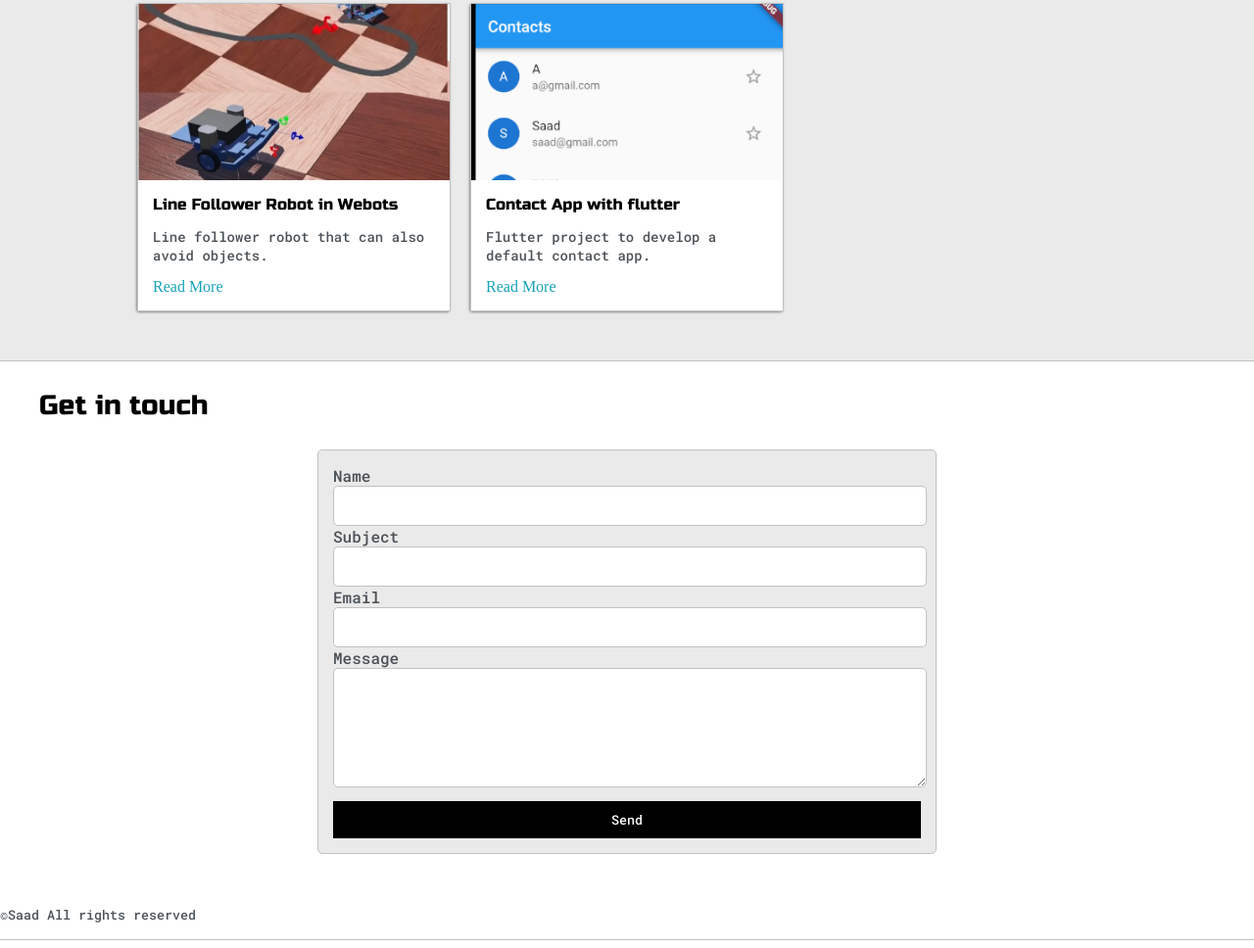
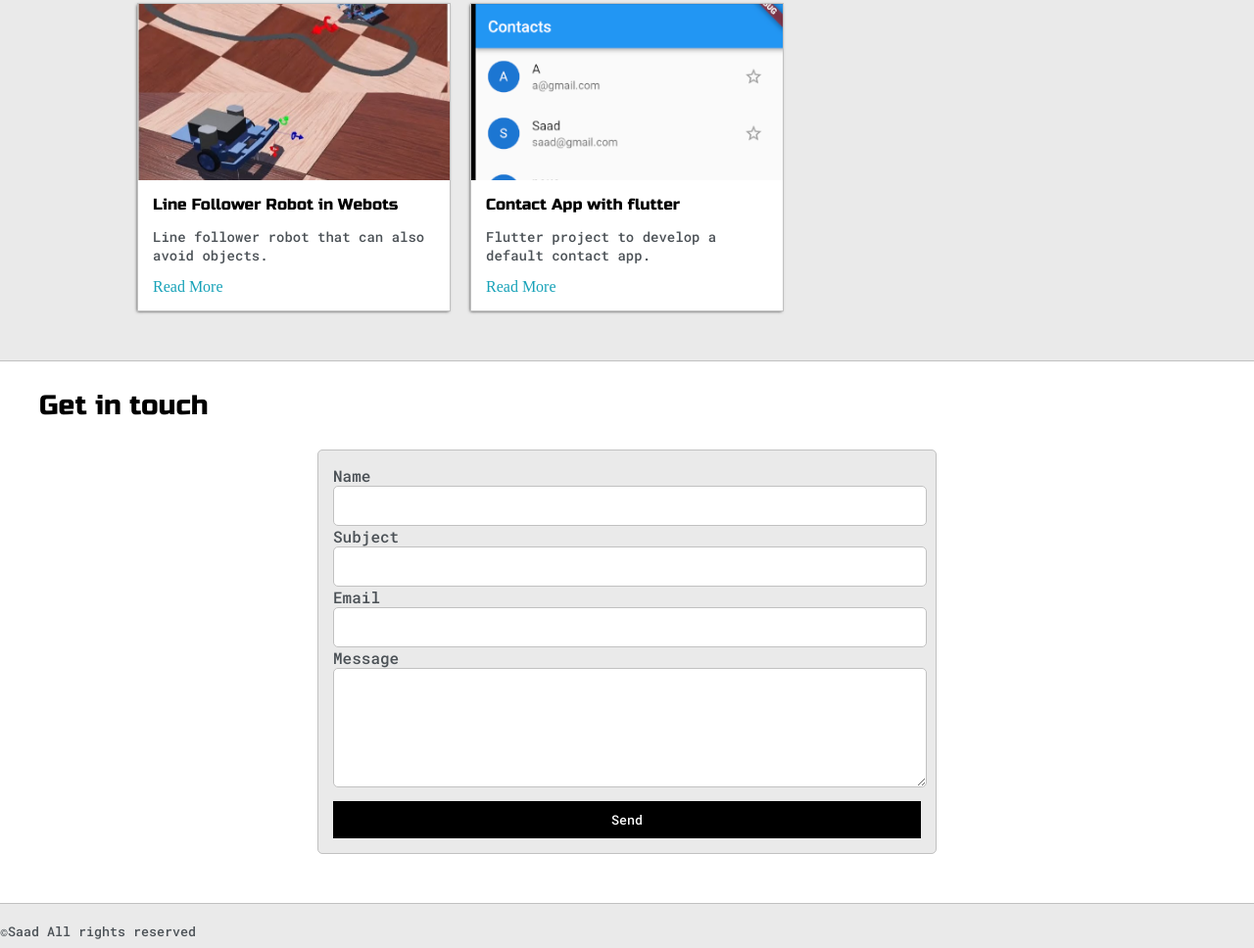
Before and after one commit to noushinsaad/PortfolioWebsite, a plain HTML site: page index.html in a window 1280 px wide. Shown: the part 1832-2800 px from the top of the page at 98% size. Drawn offline with Linux system fonts and the light colour scheme.

Commit message:
add header main and footer section

```diff
--- a/index.html
+++ b/index.html
@@ -18,8 +18,7 @@
 </head>
 
 <body>
-
-  <section class="s1">
+  <header class="s1">
     <div class="main-container">
       <a name='home'></a>
 
@@ -73,8 +72,9 @@
       </div>
 
     </div>
-  </section>
+  </header>
 
+  <main>
     <section class="s2">
       <div class="main-container">
         <a name='aboutMe'></a>
@@ -143,7 +143,8 @@
               <img class='thumbnail' src='images/papertree.png'>
               <div class='post-preview'>
                 <h6 class='post-title'>A study on author and paper ranking</h6>
-              <p class='post-intro'>Thesis done for undergraduate to rank authors and papers in order which paper is not
+                <p class='post-intro'>Thesis done for undergraduate to rank authors and papers in order which paper is
+                  not
                   often cited.</p>
                 <a href='authorRanking.html'>Read More</a>
               </div>
@@ -223,10 +224,13 @@
         </form>
 
       </div>
-    <footer>
+    </section>
+  </main>
+
+  <footer class="s1">
     <p><small> &copy;Saad All rights reserved</small></p>
   </footer>
-  </section>
+
   <script type='text/javascript' src='script.js'></script>
 
 </body>
```
Lines whose indentation alone changed are shown as unchanged.
